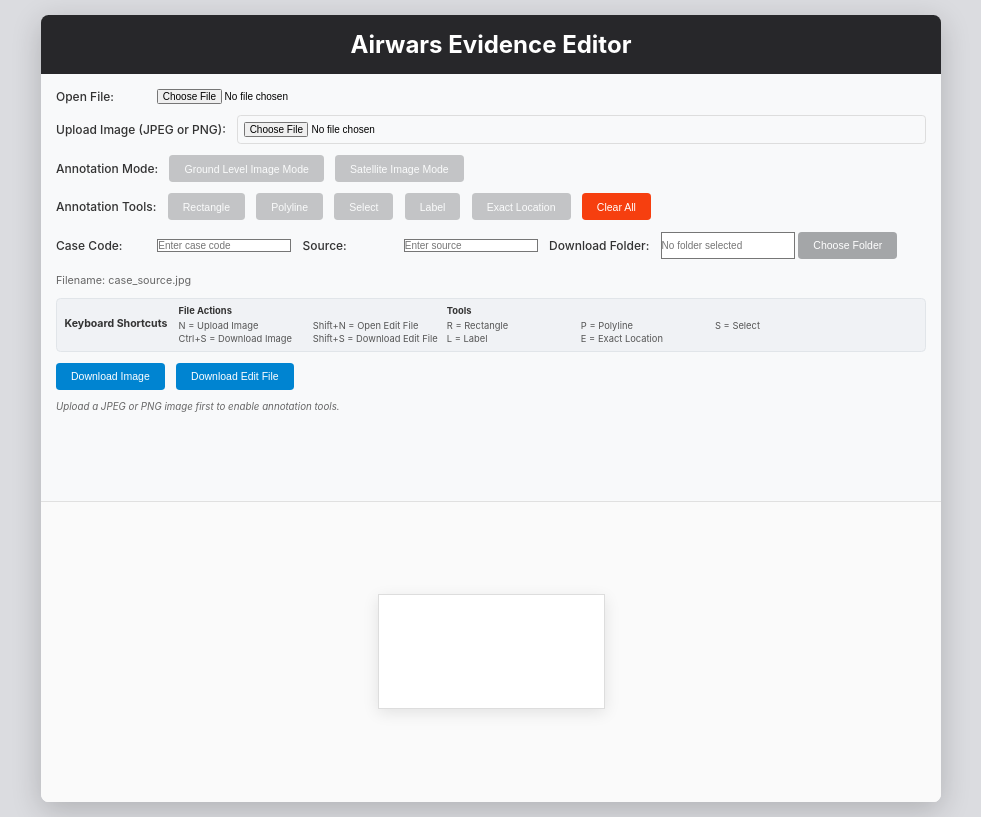
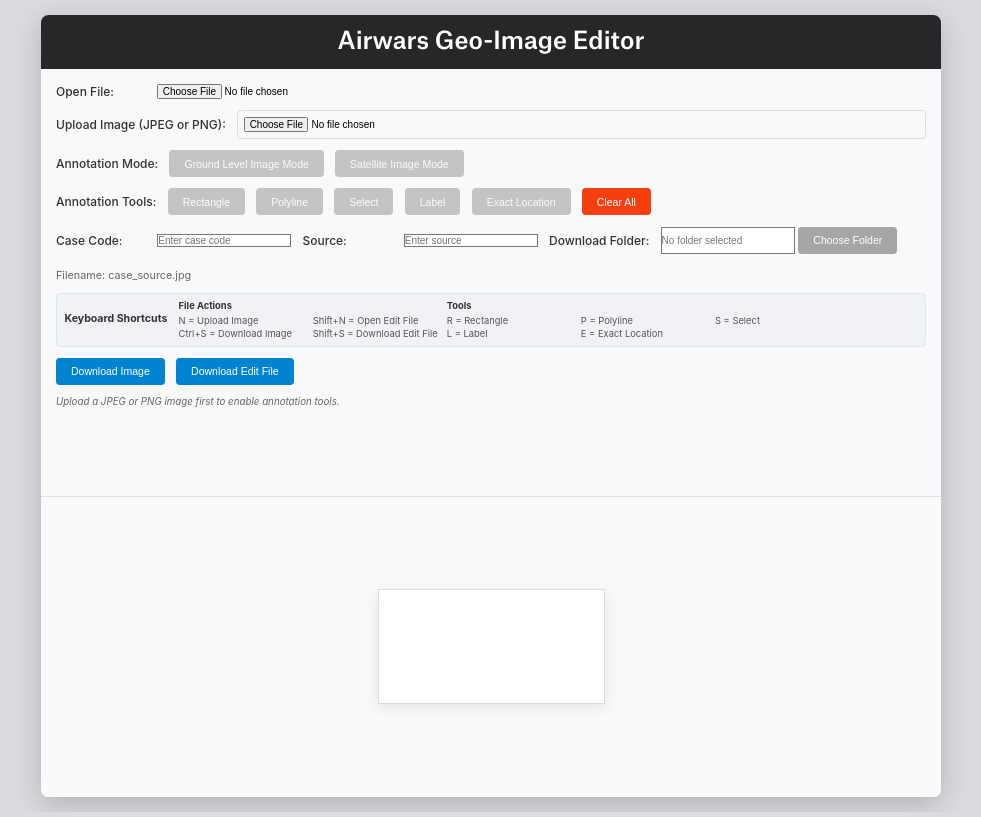
Before and after one commit to Airwars-org/Airwars-geo-image-editor-1.5, a plain HTML site: page index.html in a window 1280 px wide. Shown: the whole page, without its empty margins (149-1130 px from the left). Drawn offline with nearby package versions, Linux system fonts and the light colour scheme.

Commit message:
Add files via upload

```diff
--- a/index.html
+++ b/index.html
@@ -3,13 +3,13 @@
 <head>
     <meta charset="UTF-8">
     <meta name="viewport" content="width=device-width, initial-scale=1.0">
-    <title>Airwars Evidence Editor</title>
+    <title>Airwars Geo-Image Editor</title>
     <link rel="stylesheet" href="styles.css">
     <script src="https://cdnjs.cloudflare.com/ajax/libs/jszip/3.10.1/jszip.min.js"></script>
 </head>
 <body>
     <div class="container">
-        <h1>Airwars Evidence Editor</h1>
+        <h1>Airwars Geo-Image Editor</h1>
 
         <div class="controls">
             <div class="control-group">
--- a/styles.css
+++ b/styles.css
@@ -43,6 +43,8 @@ h1 {
     background: #27272a;
     color: white;
     margin: 0;
+    font-family: 'Atlas Grotesk Web', sans-serif;
+    font-weight: 500;
 }
 
 .controls {
```
